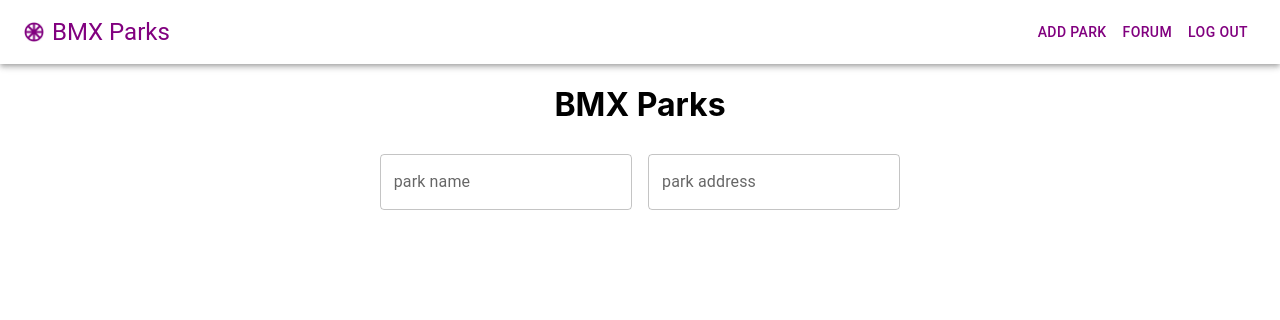
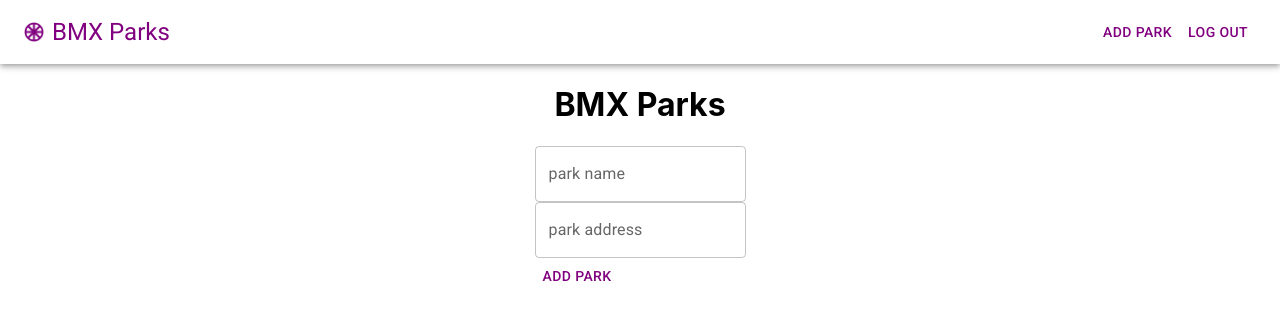
Before and after one commit to forrestmorrison/bmxparks-app, a React (Create React App) app: page / in a window 1280 px wide. Shown: the top 320 px of the page. Built offline with nearby package versions, Linux system fonts and the light colour scheme.

Commit message:
moved theme to App.js

```diff
--- a/public/index.html
+++ b/public/index.html
@@ -8,6 +8,10 @@
     <meta
       name="description"
       content="Web site created using create-react-app"
+    />
+    <link
+      rel="stylesheet"
+      href="https://fonts.googleapis.com/css?family=Roboto:300,400,500,700&display=swap"
     />
     <!--
       manifest.json provides metadata used when your web app is installed on a
--- a/src/App.js
+++ b/src/App.js
@@ -1,8 +1,19 @@
 import AddPark from "./components/AddPark";
 import NavBar from "./components/NavBar";
+import { createTheme } from '@mui/material/styles'
+import { ThemeProvider } from '@emotion/react';
+
+const theme = createTheme({
+  palette: {
+      primary: {
+          main: '#81007f'
+      }
+  }
+})
 
 function App() {
   return (
+    <ThemeProvider theme={theme}>
     <div className="App">
       <NavBar />
       <main>
@@ -10,6 +21,7 @@
         <AddPark />
       </main>
     </div>
+    </ThemeProvider>
   );
 }
 
--- a/src/components/AddPark.jsx
+++ b/src/components/AddPark.jsx
@@ -1,21 +1,15 @@
-import Box from '@mui/material/Box';
+import Button from '@mui/material/Button';
 import TextField from '@mui/material/TextField';
 
 const AddPark = () => {
   return (
-    <Box
-      component="form"
-      sx={{
-        '& .MuiTextField-root': { m: 1, width: '25ch' },
-      }}
-      noValidate
-      autoComplete="off"
-    >
-      <div>
+      <form noValidate autoComplete='off'>
         <TextField id="outlined-basic" label="park name" variant="outlined" />
+        <br />
         <TextField id="outlined-basic" label="park address" variant="outlined" />
-      </div>
-    </Box>
+        <br />
+        <Button color="primary">Add Park</Button>
+      </form>
   );
 }
 
--- a/src/components/NavBar.jsx
+++ b/src/components/NavBar.jsx
@@ -3,23 +3,12 @@
 import Toolbar from '@mui/material/Toolbar';
 import Typography from '@mui/material/Typography';
 import Button from '@mui/material/Button';
-import { createTheme } from '@mui/material/styles'
-import { ThemeProvider } from '@emotion/react';
 import bmxlogo from '../images/bmxlogo.jpg'
-
-const theme = createTheme({
-    palette: {
-        primary: {
-            main: '#81007f'
-        }
-    }
-})
 
 const logo = bmxlogo
 
 const NavBar = () => {
   return (
-    <ThemeProvider theme={theme}>
     <Box sx={{ flexGrow: 1 }}>
         <AppBar position="static" color=''>
             <Toolbar>
@@ -37,12 +26,10 @@
                     BMX Parks
                 </Typography>
                 <Button color="primary">Add Park</Button>
-                    <Button color="primary">Forum</Button>
                 <Button color="primary">Log Out</Button>
             </Toolbar>
         </AppBar>
     </Box>
-    </ThemeProvider>
   );
 }
 
```
Lines whose indentation alone changed are shown as unchanged.
